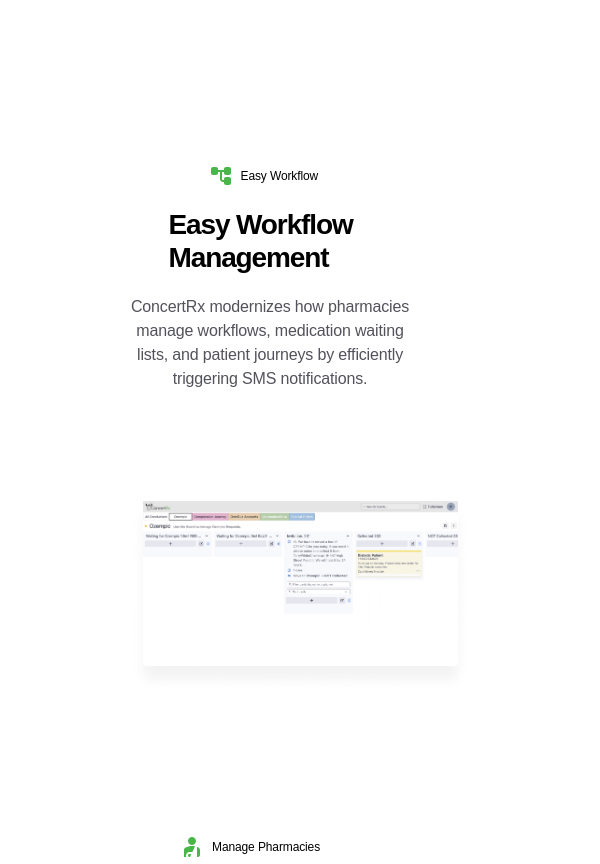
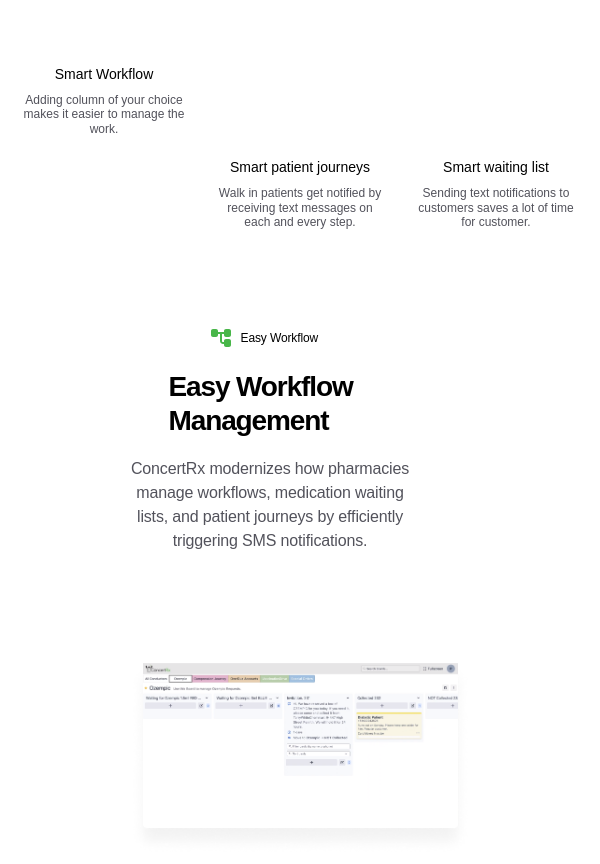
Before and after one commit to shassan123/ConcertRX, a plain HTML site: page index.html in a window 600 px wide. Shown: the part 1113-1977 px from the top of the page. Drawn offline with Linux system fonts and the light colour scheme; a web font is replaced by a local one.

Commit message:
New-changes

```diff
--- a/index.html
+++ b/index.html
@@ -88,6 +88,22 @@
                         <img src="img/Group 39866.png" alt="#" id="bottom-info-img">
                         <h1 class="bottom-info-heading">Smart patient journeys</h1>
                         <p class="bottom-info-paragraph">Walk-in patients get notified by receiving text messages on each and every step. </p>
+                    </div>
+                </div>
+            </div>
+            <div class="responsive-info">
+                <div class="responsive-first-info">
+                    <h1 class="responsive-first-heading">Smart Workflow</h1>
+                    <p class="responsive-first-paragraph">Adding column of your choice makes it easier to manage the work.</p>
+                </div>
+                <div class="responsive-second-third-info">
+                    <div class="responsive-second-info">
+                        <h1 class="responsive-second-heading">Smart waiting list</h1>
+                        <p class="responsive-second-paragraph">Sending text notifications to customers saves a lot of time for customer.</p>
+                    </div>
+                    <div class="responsive-third-info">
+                        <h1 class="responsive-third-heading">Smart patient journeys</h1>
+                        <p class="responsive-third-paragraph">Walk in patients get notified by receiving text messages on each and every step. </p>
                     </div>
                 </div>
             </div>
--- a/styles.css
+++ b/styles.css
@@ -7,7 +7,9 @@
     margin: 0;
     padding: 0;
 }
-
+.responsive-info{
+    display: none;
+}
 .product-page-v1{
     width: 100%;
     display: flex;
@@ -975,8 +977,169 @@
     #ham-burger{
         display: block;
     }
+    .page-video-left-info{
+        display: none;
+    }
+    .page-video-right-info{
+        display: none;
+    }
+    .page-video-bottom-info{
+        display: none;
+    }
+    .responsive-info{
+        width: 100%;
+        display: block;
+        display: flex;
+        flex-direction: column;
+        width: 100%;
+        max-width: 343px;
+        justify-content: center;
+        margin-left: auto;
+        margin-right: auto;
+        gap: 24px;
+    }
+    .responsive-second-third-info{
+        display: flex;
+        flex-direction: column;
+        gap: 24px;
+    }
+    .responsive-first-info{
+        display: flex;
+        flex-direction: column;
+        width: 100%;
+        max-width: 343px;
+        align-items: center;
+        gap: 8px;
+    }
+    .responsive-second-info{
+        display: flex;
+        flex-direction: column;
+        width: 100%;
+        max-width: 343px;
+        align-items: center;
+        gap: 8px;
+    }
+    .responsive-third-info{
+        display: flex;
+        flex-direction: column;
+        width: 100%;
+        max-width: 343px;
+        align-items: center;
+        gap: 8px;
+    }
+    .responsive-first-heading{
+        font-size: 14px;
+        font-weight: 700;
+        line-height: 100%;
+    }
+    .responsive-second-heading{
+        font-size: 14px;
+        font-weight: 700;
+        line-height: 100%;
+    }
+    .responsive-third-heading{
+        font-size: 14px;
+        font-weight: 700;
+        line-height: 100%;
+    }
+    .responsive-first-paragraph{
+        font-size: 14px;
+        font-weight: 400;
+        line-height: 100%;
+        text-align: center;
+        color: #52525B;
+    }
+    .responsive-second-paragraph{
+        font-size: 14px;
+        font-weight: 400;
+        line-height: 100%;
+        text-align: center;
+        color: #52525B;
+    }
+    .responsive-third-paragraph{
+        font-size: 14px;
+        font-weight: 400;
+        line-height: 100%;
+        text-align: center;
+        color: #52525B;
+    }
 }
 @media only screen and (min-width: 600px) and (max-width: 1000px){
+    .responsive-info{
+        display: block;
+        width: 100%;
+        max-width: 564px;
+        display: flex;
+        gap: 24px;
+        justify-content: center;
+        margin-left: auto;
+        margin-right: auto;
+    }
+    .responsive-first-info{
+        display: flex;
+        flex-direction: column;
+        width: 100%;
+        max-width: 172px;
+        gap: 12px;
+    }
+    .responsive-second-info{
+        display: flex;
+        flex-direction: column;
+        width: 100%;
+        max-width: 172px;
+        gap: 12px;
+    }
+    .responsive-third-info{
+        display: flex;
+        flex-direction: column;
+        width: 100%;
+        max-width: 172px;
+        gap: 12px;
+    }
+    .responsive-second-third-info{
+        display: flex;
+        gap: 24px;
+        flex-direction: row-reverse;
+    }
+    .responsive-first-heading{
+        font-weight: 500;
+        font-size: 14px;
+        line-height: 100%;
+        text-align: center;
+    }
+    .responsive-second-heading{
+        font-weight: 500;
+        font-size: 14px;
+        line-height: 100%;
+        text-align: center;
+    }
+    .responsive-third-heading{
+        font-weight: 500;
+        font-size: 14px;
+        line-height: 100%;
+        text-align: center;
+    }
+    .responsive-first-paragraph{
+        font-weight: 400;
+        font-size: 12px;
+        line-height: 120%;
+        color: #52525B;
+        text-align: center;
+    }
+    .responsive-second-paragraph{
+        font-weight: 400;
+        font-size: 12px;
+        line-height: 120%;
+        color: #52525B;
+        text-align: center;
+    }
+    .responsive-third-paragraph{
+        font-weight: 400;
+        font-size: 12px;
+        line-height: 120%;
+        color: #52525B;
+        text-align: center;
+    }
     .nav-list{
         display: none;
     }
```
